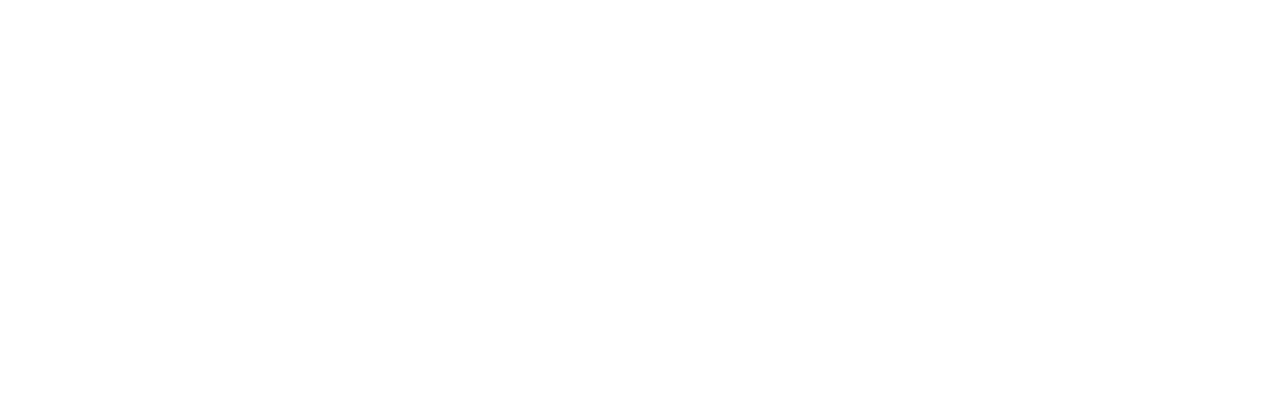
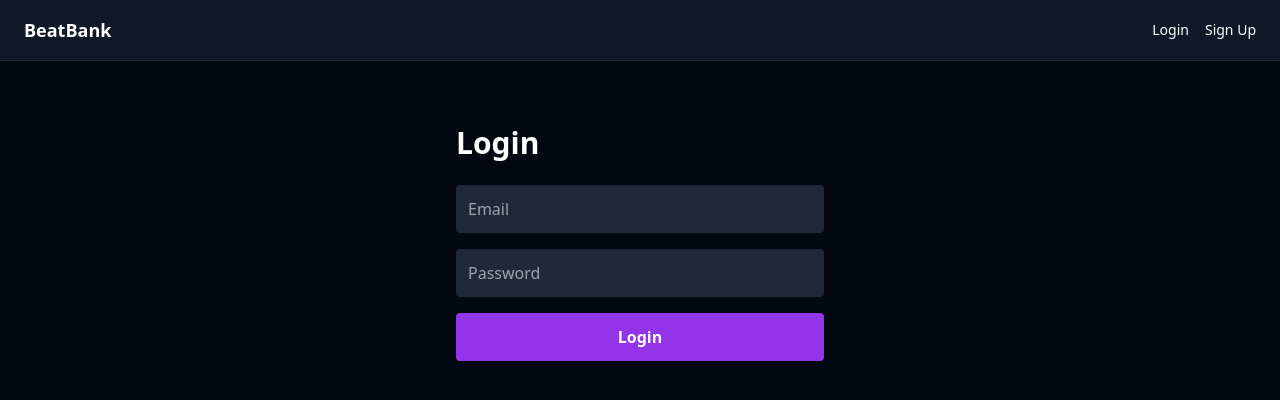
Before and after one commit to IshanjotDhahan7868/BeatBank, a React app in the folder frontend/: page /login in a window 1280 px wide. Before the commit this address had no page. Shown: the top 400 px of the page. Built offline with nearby package versions, Linux system fonts and the light colour scheme; no server answers; the HTML template or start-up script is replaced by a standard one.

Commit message:
feat: add login/signup pages, navbar auth, generate user_id flow, backend user_id storage

```diff
--- a/frontend/package.json
+++ b/frontend/package.json
@@ -10,6 +10,7 @@
     "preview": "vite preview"
   },
   "dependencies": {
+    "@supabase/supabase-js": "^2.84.0",
     "axios": "^1.13.2",
     "framer-motion": "^12.23.24",
     "react": "^19.1.1",
--- a/frontend/src/components/Navbar.tsx
+++ b/frontend/src/components/Navbar.tsx
@@ -1,15 +1,47 @@
 // src/components/Navbar.tsx
 
-import { Link } from "react-router-dom";
+import { Link, useNavigate } from "react-router-dom";
+import { useAuth } from "../context/AuthContext";
+import { supabase } from "../lib/supabase";
+import { toast } from "sonner";
 
 export default function Navbar() {
+  const { user } = useAuth();
+  const navigate = useNavigate();
+
+  async function handleLogout() {
+    await supabase.auth.signOut();
+    toast.success("Logged out");
+    navigate("/login");
+  }
+
   return (
-    <nav className="w-full bg-gray-900 text-white flex items-center gap-6 px-6 py-4 border-b border-gray-800">
-      <Link to="/" className="font-bold text-lg">BeatBank</Link>
+    <nav className="w-full bg-gray-900 text-white flex justify-between items-center px-6 py-4 border-b border-gray-800">
+      <Link to="/" className="font-bold text-lg">
+        BeatBank
+      </Link>
 
-      <div className="flex gap-4 text-sm">
-        <Link to="/generate">Generate</Link>
-        <Link to="/history">History</Link>
+      <div className="flex gap-4 text-sm items-center">
+        {user && (
+          <>
+            <Link to="/generate">Generate</Link>
+            <Link to="/history">History</Link>
+          </>
+        )}
+
+        {!user ? (
+          <>
+            <Link to="/login" className="hover:text-purple-400">Login</Link>
+            <Link to="/signup" className="hover:text-purple-400">Sign Up</Link>
+          </>
+        ) : (
+          <button
+            onClick={handleLogout}
+            className="text-red-400 hover:text-red-300"
+          >
+            Logout
+          </button>
+        )}
       </div>
     </nav>
   );
--- /dev/null
+++ b/frontend/src/context/Authcontext.tsx
@@ -0,0 +1,37 @@
+import { createContext, useContext, useEffect, useState } from "react";
+import { supabase } from "../lib/supabase";
+
+const AuthContext = createContext(null);
+
+export function AuthProvider({ children }) {
+  const [user, setUser] = useState(null);
+  const [loading, setLoading] = useState(true);
+
+  useEffect(() => {
+    const getSession = async () => {
+      const { data } = await supabase.auth.getSession();
+      setUser(data.session?.user ?? null);
+      setLoading(false);
+    };
+
+    getSession();
+
+    const { data: listener } = supabase.auth.onAuthStateChange(
+      (_event, session) => {
+        setUser(session?.user ?? null);
+      }
+    );
+
+    return () => listener.subscription.unsubscribe();
+  }, []);
+
+  return (
+    <AuthContext.Provider value={{ user, loading }}>
+      {children}
+    </AuthContext.Provider>
+  );
+}
+
+export function useAuth() {
+  return useContext(AuthContext);
+}
--- /dev/null
+++ b/frontend/src/lib/supabase.ts
@@ -0,0 +1,6 @@
+import { createClient } from "@supabase/supabase-js";
+
+const supabaseUrl = import.meta.env.VITE_SUPABASE_URL;
+const supabaseAnonKey = import.meta.env.VITE_SUPABASE_ANON_KEY;
+
+export const supabase = createClient(supabaseUrl, supabaseAnonKey);
--- a/frontend/src/main.tsx
+++ b/frontend/src/main.tsx
@@ -6,23 +6,35 @@
 
 import "./index.css";
 
+import { AuthProvider } from "./context/AuthContext";
+
 import App from "./App";
 import Home from "./pages/Home";
 import Generate from "./pages/Generate";
 import History from "./pages/History";
 import Detail from "./pages/Detail";
+import Login from "./pages/Login";
+import Signup from "./pages/Signup";
 
 ReactDOM.createRoot(document.getElementById("root")!).render(
   <React.StrictMode>
+    <AuthProvider>
       <BrowserRouter>
         <Routes>
           <Route element={<App />}>
             <Route path="/" element={<Home />} />
+
+            {/* Auth */}
+            <Route path="/login" element={<Login />} />
+            <Route path="/signup" element={<Signup />} />
+
+            {/* User-only pages */}
             <Route path="/generate" element={<Generate />} />
             <Route path="/history" element={<History />} />
             <Route path="/detail/:id" element={<Detail />} />
           </Route>
         </Routes>
       </BrowserRouter>
+    </AuthProvider>
   </React.StrictMode>
 );
--- a/frontend/src/pages/Generate.tsx
+++ b/frontend/src/pages/Generate.tsx
@@ -1,14 +1,12 @@
-// ✅ FULLY FIXED, CLEAN, WORKING Generate.tsx
-// ✅ UI preserved
-// ✅ Correct imports
-// ✅ Correct API_BASE_URL usage
-// ✅ No TypeScript or JSX errors
+// src/pages/Generate.tsx
 
 import { useState, useRef } from "react";
 import api, { API_BASE_URL } from "../lib/api";
-
+import { useAuth } from "../context/AuthContext";   // 🔥 ADDED
 
 export default function Generate() {
+  const { user } = useAuth();                       // 🔥 ADDED
+
   const [prompt, setPrompt] = useState("");
 
   const [doMetadata, setDoMetadata] = useState(true);
@@ -67,9 +65,18 @@
 
     try {
       log("Sending to backend…");
-      const { data } = await api.post("/api/auto", form, { signal: controller.signal });
+
+      // 🟣 SEND USER ID TO BACKEND
+      const { data } = await api.post("/api/auto", form, {
+        signal: controller.signal,
+        headers: {
+          "x-user-id": user?.id || "",
+        },
+      });
+
       log("✅ Generation complete");
       setResult(data);
+
     } catch (err: any) {
       if (err.name === "AbortError") log("❌ Cancelled");
       else {
@@ -89,6 +96,8 @@
 
   return (
     <div className="min-h-screen bg-gray-950 text-white flex">
+
+      {/* LEFT SIDEBAR */}
       <aside className="w-60 bg-gray-900 p-6 space-y-4 border-r border-gray-800">
         <h1 className="text-xl font-bold">BeatBank</h1>
         <nav className="space-y-2">
@@ -98,13 +107,15 @@
         </nav>
       </aside>
 
+      {/* MAIN AREA */}
       <main className="flex-1 p-8 overflow-y-auto space-y-8">
         <h2 className="text-3xl font-bold">Generate Beat</h2>
 
         <div className="grid grid-cols-2 gap-6">
           {/* LEFT SIDE */}
           <div className="space-y-6">
-            {/* ✅ Prompt */}
+
+            {/* 🔹 Prompt */}
             <div className="bg-gray-900 p-4 rounded-xl space-y-3">
               <h3 className="font-bold">Prompt</h3>
               <textarea
@@ -115,7 +126,7 @@
               />
             </div>
 
-            {/* ✅ Steps */}
+            {/* 🔹 Steps */}
             <div className="bg-gray-900 p-4 rounded-xl space-y-2">
               <h3 className="font-bold">Steps</h3>
               <label><input type="checkbox" checked={doMetadata} onChange={e=>setDoMetadata(e.target.checked)} /> Metadata</label><br/>
@@ -125,7 +136,7 @@
               <label><input type="checkbox" checked={doAIVideo} onChange={e=>setDoAIVideo(e.target.checked)} /> AI Video</label>
             </div>
 
-            {/* ✅ Providers + Duration */}
+            {/* 🔹 Providers */}
             <div className="bg-gray-900 p-4 rounded-xl space-y-4">
               <div>
                 <h3 className="font-bold">Music Provider</h3>
@@ -161,7 +172,7 @@
               </div>
             </div>
 
-            {/* ✅ Visualizer FX */}
+            {/* 🔹 Visualizer FX */}
             <div className="bg-gray-900 p-4 rounded-xl space-y-2">
               <h3 className="font-bold">Visualizer FX</h3>
               <label><input type="checkbox" checked={waveform} onChange={e=>setWaveform(e.target.checked)} /> Waveform</label><br/>
@@ -171,7 +182,7 @@
               <label><input type="checkbox" checked={vhs} onChange={e=>setVhs(e.target.checked)} /> VHS</label>
             </div>
 
-            {/* ✅ Buttons */}
+            {/* 🔹 Buttons */}
             <button className="bg-purple-600 px-4 py-2 rounded w-full" onClick={generate} disabled={loading}>
               {loading ? "Generating…" : "Generate"}
             </button>
@@ -182,15 +193,16 @@
             {error && <div className="text-red-400">{error}</div>}
           </div>
 
-          {/* ✅ RIGHT SIDE */}
+          {/* RIGHT SIDE */}
           <div className="space-y-6">
-            {/* ✅ Logs */}
+
+            {/* Logs */}
             <div className="bg-gray-900 p-4 rounded-xl h-40 overflow-y-auto text-sm space-y-1">
               <h3 className="font-bold mb-1">Logs</h3>
               {logs.map((l, i) => <div key={i}>{l}</div>)}
             </div>
 
-            {/* ✅ Results */}
+            {/* Results */}
             {result && (
               <div className="space-y-6">
 
--- /dev/null
+++ b/frontend/src/pages/Login.tsx
@@ -0,0 +1,50 @@
+import { useState } from "react";
+import { supabase } from "../lib/supabase";
+import { useNavigate } from "react-router-dom";
+import { toast } from "sonner";
+
+export default function Login() {
+  const [email, setEmail] = useState("");
+  const [password, setPassword] = useState("");
+  const navigate = useNavigate();
+
+  async function handleLogin(e) {
+    e.preventDefault();
+
+    const { error } = await supabase.auth.signInWithPassword({
+      email,
+      password,
+    });
+
+    if (error) return toast.error(error.message);
+
+    toast.success("Logged in!");
+    navigate("/generate");
+  }
+
+  return (
+    <div className="p-10 max-w-md mx-auto text-white">
+      <h1 className="text-3xl font-bold mb-6">Login</h1>
+
+      <form onSubmit={handleLogin} className="space-y-4">
+        <input
+          type="email"
+          placeholder="Email"
+          className="w-full p-3 rounded bg-gray-800"
+          onChange={(e) => setEmail(e.target.value)}
+        />
+
+        <input
+          type="password"
+          placeholder="Password"
+          className="w-full p-3 rounded bg-gray-800"
+          onChange={(e) => setPassword(e.target.value)}
+        />
+
+        <button className="w-full bg-purple-600 p-3 rounded font-semibold">
+          Login
+        </button>
+      </form>
+    </div>
+  );
+}
--- /dev/null
+++ b/frontend/src/pages/Signup.tsx
@@ -0,0 +1,50 @@
+import { useState } from "react";
+import { supabase } from "../lib/supabase";
+import { useNavigate } from "react-router-dom";
+import { toast } from "sonner";
+
+export default function Signup() {
+  const [email, setEmail] = useState("");
+  const [password, setPassword] = useState("");
+  const navigate = useNavigate();
+
+  async function handleSignup(e) {
+    e.preventDefault();
+
+    const { error } = await supabase.auth.signUp({
+      email,
+      password,
+    });
+
+    if (error) return toast.error(error.message);
+
+    toast.success("Check your email to confirm your account!");
+    navigate("/login");
+  }
+
+  return (
+    <div className="p-10 max-w-md mx-auto text-white">
+      <h1 className="text-3xl font-bold mb-6">Create Account</h1>
+
+      <form onSubmit={handleSignup} className="space-y-4">
+        <input
+          type="email"
+          placeholder="Email"
+          className="w-full p-3 rounded bg-gray-800"
+          onChange={(e) => setEmail(e.target.value)}
+        />
+
+        <input
+          type="password"
+          placeholder="Password"
+          className="w-full p-3 rounded bg-gray-800"
+          onChange={(e) => setPassword(e.target.value)}
+        />
+
+        <button className="w-full bg-purple-600 p-3 rounded font-semibold">
+          Sign Up
+        </button>
+      </form>
+    </div>
+  );
+}
```
Also changed, not shown: 1 other file (tests, documents, lock files or other folders). Lines whose indentation alone changed are shown as unchanged.
